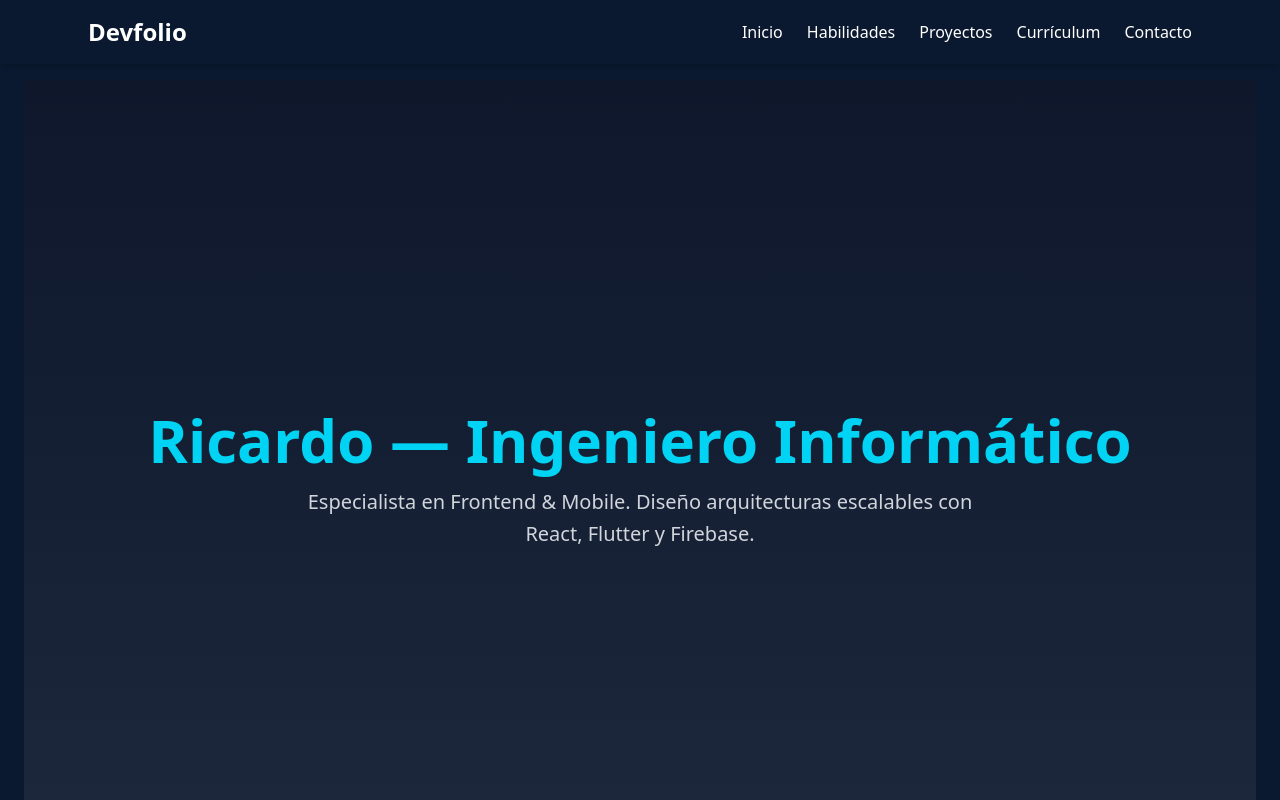
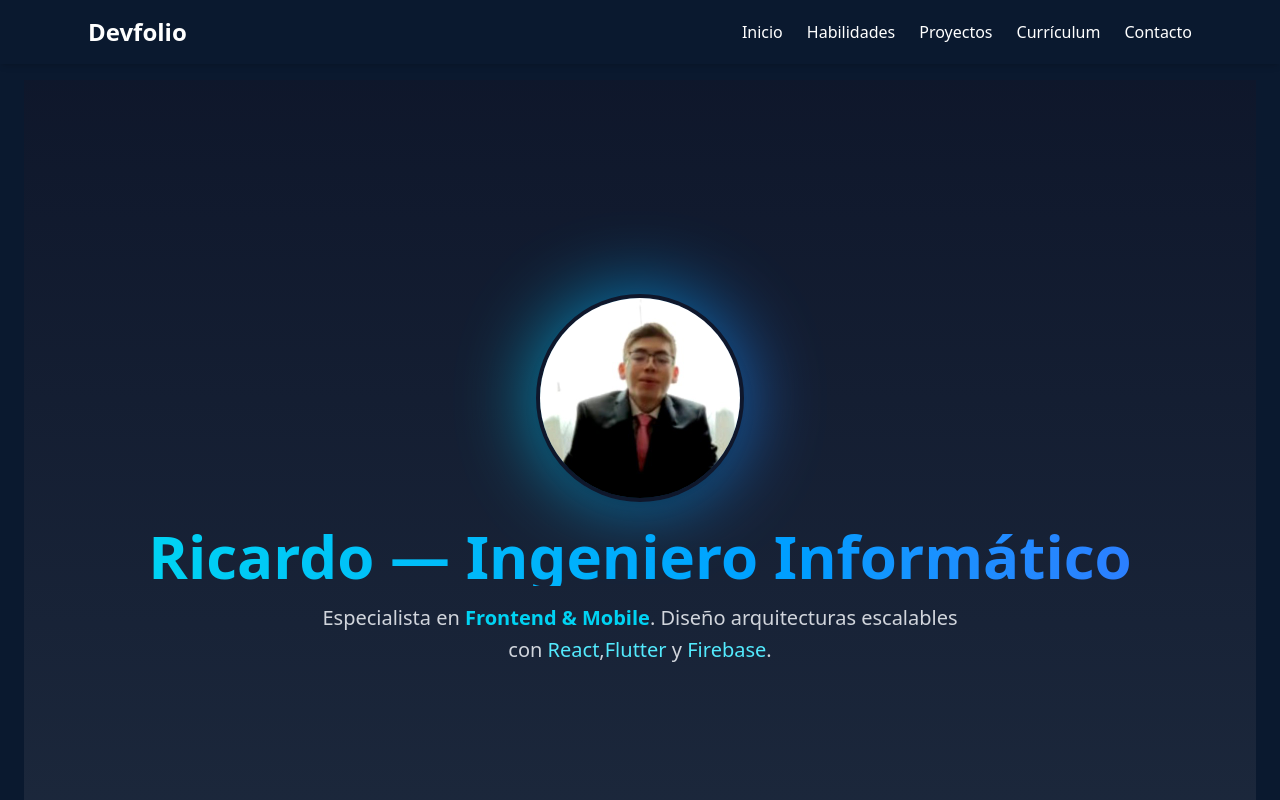
Before and after one commit to blackgoku-97/portafolio, a React (Vite) app: page / in a window 1280 px wide. Shown: the top 800 px of the page. Built offline with nearby package versions, Linux system fonts and the light colour scheme.

Commit message:
mejorando 17

```diff
--- a/src/components/Hero.tsx
+++ b/src/components/Hero.tsx
@@ -1,11 +1,24 @@
 export default function Hero() {
   return (
-    <section className="flex flex-col items-center justify-center min-h-screen text-center px-6 bg-linear-to-b from-slate-900 to-slate-800">
-      <h1 className="text-5xl md:text-6xl font-extrabold text-cyan-400 mb-4">
+    <section className="flex flex-col items-center justify-center min-h-screen text-center px-4 sm:px-6 bg-linear-to-b from-slate-900 to-slate-800">
+      {/* Foto circular con halo degradado */}
+      <div className="relative mb-6">
+        <div className="absolute inset-0 rounded-full bg-linear-to-r from-cyan-400 to-blue-500 blur-2xl opacity-70"></div>
+        <img
+          src="/perfil.jpg"
+          alt="Foto de Ricardo"
+          className="relative w-28 h-28 sm:w-36 sm:h-36 md:w-44 md:h-44 lg:w-52 lg:h-52 rounded-full shadow-lg border-4 border-slate-900 object-cover"
+        />
+      </div>
+
+      <h1 className="text-3xl sm:text-4xl md:text-5xl lg:text-6xl font-extrabold mb-4 bg-linear-to-r from-cyan-400 to-blue-500 bg-clip-text text-transparent">
         Ricardo — Ingeniero Informático
       </h1>
-      <p className="text-lg md:text-xl text-gray-300 max-w-2xl leading-relaxed">
-        Especialista en Frontend & Mobile. Diseño arquitecturas escalables con React, Flutter y Firebase.
+
+      <p className="text-base sm:text-lg md:text-xl text-gray-300 max-w-md sm:max-w-xl md:max-w-2xl leading-relaxed">
+        Especialista en <span className="text-cyan-400 font-semibold">Frontend & Mobile</span>.
+        Diseño arquitecturas escalables con <span className="text-cyan-300">React</span>,
+        <span className="text-cyan-300">Flutter</span> y <span className="text-cyan-300">Firebase</span>.
       </p>
     </section>
   )
--- a/src/index.css
+++ b/src/index.css
@@ -1,5 +1,7 @@
+/* Importa Tailwind v4 */
 @import "tailwindcss";
 
+/* Estilos específicos para impresión */
 @media print {
   body {
     background: white !important;
@@ -10,24 +12,47 @@
     print-color-adjust: exact;
   }
 
-  button, nav, footer {
+  /* Ocultar elementos no necesarios en PDF */
+  button,
+  nav,
+  footer {
     display: none !important;
   }
 
-  h1, h2, h3 {
+  /* Ajustar imágenes */
+  img {
+    max-width: 100%;
+    height: auto;
+  }
+
+  /* Títulos más legibles en impresión */
+  h1,
+  h2,
+  h3 {
     color: black !important;
     font-weight: bold;
+    page-break-after: avoid;
   }
 
+  /* Evitar cortes feos en secciones */
   section {
     page-break-inside: avoid;
     margin-bottom: 1.5rem;
   }
 
+  /* Forzar salto de página manual */
   .break-page {
     page-break-before: always;
   }
 
+  /* Evitar cortes en listas o tablas */
+  ul,
+  ol,
+  table {
+    page-break-inside: avoid;
+  }
+
+  /* Configuración de página A4 */
   @page {
     size: A4;
     margin: 20mm;
--- /dev/null
+++ b/tailwind.config.js
@@ -0,0 +1,10 @@
+export default {
+  content: [
+    "./index.html",
+    "./src/**/*.{js,ts,jsx,tsx}",
+  ],
+  theme: {
+    extend: {},
+  },
+  plugins: [],
+}
```
Also changed, not shown: public/perfil.jpg (added).
